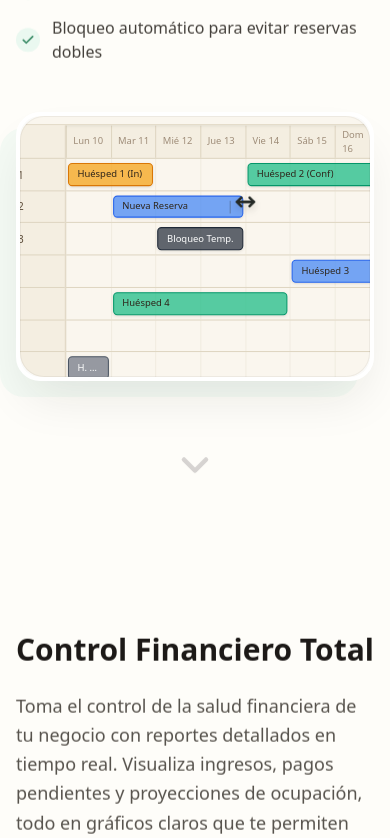
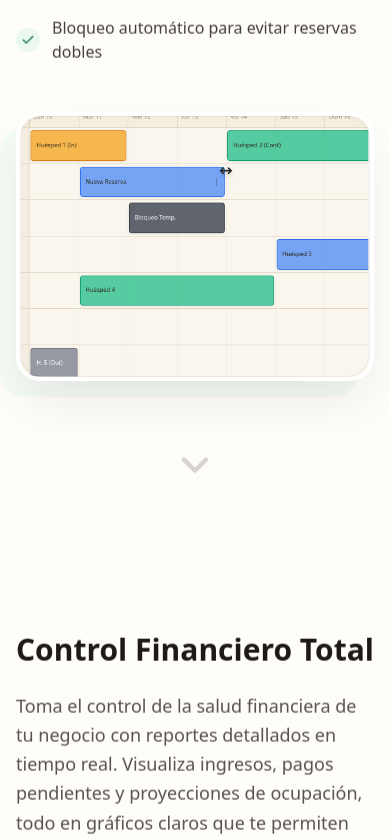
Before and after one commit to nagoyizm/Habitalanding, a Next.js app: page / in a window 390 px wide. Shown: the part 1626-2464 px from the top of the page. Built offline with nearby package versions, Linux system fonts and the light colour scheme.

Commit message:
fix(mobile): ScaledAnimation only scales down on small screens, no change on desktop

```diff
--- /dev/null
+++ b/src/components/ui/ScaledAnimation.tsx
@@ -0,0 +1,110 @@
+'use client';
+
+import React, { useRef, useState, useLayoutEffect, useEffect, ReactNode } from 'react';
+
+interface ScaledAnimationProps {
+  children: ReactNode;
+  /** Width (px) the animation was designed for */
+  designWidth?: number;
+  /** Height (px) the animation was designed for */
+  designHeight?: number;
+  className?: string;
+}
+
+/**
+ * Scales the animation DOWN when the container is smaller than the design
+ * dimensions, so all elements stay visible and properly positioned.
+ *
+ * On large screens (container >= design size): renders normally – no transform
+ * applied, no visual change. Exactly like before.
+ *
+ * On small screens (container < design size): applies transform:scale() so
+ * the whole animation shrinks proportionally to fit the frame.
+ */
+export function ScaledAnimation({
+  children,
+  designWidth = 560,
+  designHeight = 420,
+  className = '',
+}: ScaledAnimationProps) {
+  const containerRef = useRef<HTMLDivElement>(null);
+
+  // null = not measured yet (hide during SSR to avoid flash)
+  const [info, setInfo] = useState<{
+    scale: number;
+    offsetX: number;
+    offsetY: number;
+    needsScale: boolean;
+  } | null>(null);
+
+  const measure = (el: HTMLElement) => {
+    const { width, height } = el.getBoundingClientRect();
+    if (width === 0 || height === 0) return;
+
+    const scaleX = width / designWidth;
+    const scaleY = height / designHeight;
+    const scale = Math.min(scaleX, scaleY);
+    const needsScale = scale < 1;
+
+    setInfo({
+      scale,
+      needsScale,
+      offsetX: needsScale ? (width - designWidth * scale) / 2 : 0,
+      offsetY: needsScale ? (height - designHeight * scale) / 2 : 0,
+    });
+  };
+
+  // Fires synchronously BEFORE the first browser paint → no flash.
+  useLayoutEffect(() => {
+    if (containerRef.current) measure(containerRef.current);
+    // eslint-disable-next-line react-hooks/exhaustive-deps
+  }, [designWidth, designHeight]);
+
+  // ResizeObserver updates scale when the window / container is resized.
+  useEffect(() => {
+    const el = containerRef.current;
+    if (!el) return;
+    const ro = new ResizeObserver(() => measure(el));
+    ro.observe(el);
+    return () => ro.disconnect();
+    // eslint-disable-next-line react-hooks/exhaustive-deps
+  }, [designWidth, designHeight]);
+
+  // ─── LARGE SCREEN (scale ≥ 1) ─────────────────────────────────────────────
+  // Render exactly like the original: children fill the container naturally.
+  // No transform, no wrapper, no side-effects. This path is identical to the
+  // state before any of our changes.
+  if (info && !info.needsScale) {
+    return (
+      <div ref={containerRef} className={`w-full h-full overflow-hidden ${className}`}>
+        {children}
+      </div>
+    );
+  }
+
+  // ─── SMALL SCREEN (scale < 1) or NOT YET MEASURED ─────────────────────────
+  // Use a fixed-size inner div (design dimensions) + scale transform so every
+  // element stays in its correct proportional position inside the frame.
+  return (
+    <div ref={containerRef} className={`relative w-full h-full overflow-hidden ${className}`}>
+      <div
+        style={{
+          // Fixed design dimensions — the animation thinks it's always 560×420
+          width: designWidth,
+          height: designHeight,
+          // Scale transform shrinks everything proportionally
+          transform: info ? `scale(${info.scale})` : 'scale(1)',
+          transformOrigin: 'top left',
+          position: 'absolute',
+          top: info?.offsetY ?? 0,
+          left: info?.offsetX ?? 0,
+          // Hidden until measured so the user never sees the full-size
+          // (potentially clipped) content during SSR hydration.
+          visibility: info ? 'visible' : 'hidden',
+        }}
+      >
+        {children}
+      </div>
+    </div>
+  );
+}
```
Also changed, not shown: src/components/Showcase.tsx (+4 -3 lines).
